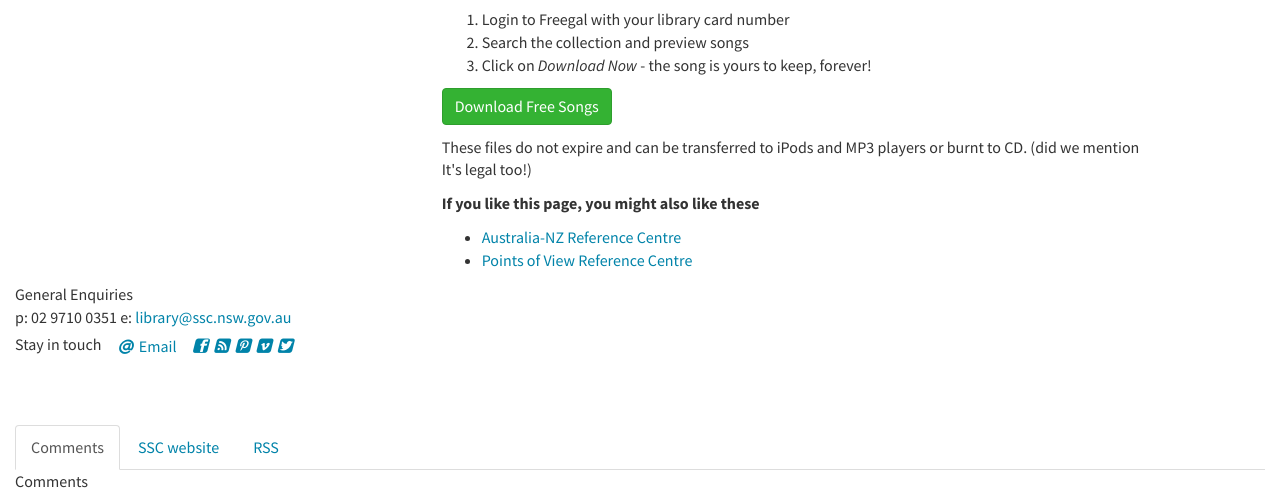
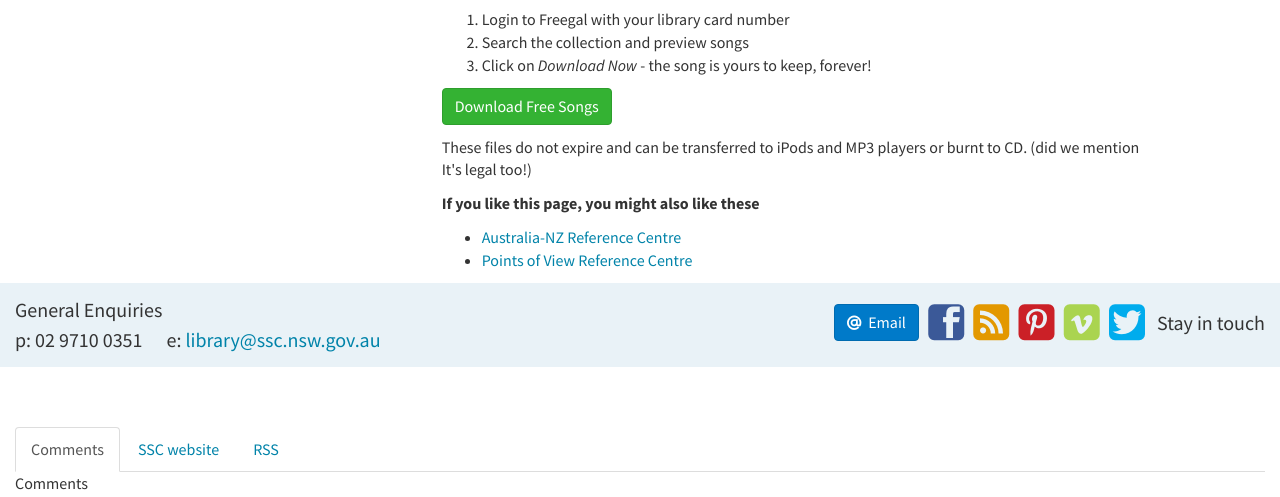
Before and after one commit to boycetrus/Sutherland-Library-Bootstrap-3-, a plain HTML site: page content.html in a window 1280 px wide. Shown: the part 567-1064 px from the top of the page. Drawn offline with nearby package versions, Linux system fonts and the light colour scheme.

Commit message:
fixed contact/social media section

```diff
--- a/content.html
+++ b/content.html
@@ -215,15 +215,15 @@
 
         <section id="social" class="social">
       <div class="container-fluid page-wrap">
-        <div class="row-fluid">
-          <div class="contact span6">
+        <div class="row">
+          <div class="contact col-sm-6">
             General Enquiries<br />
             <span class="phone">p: 02 9710 0351</span>
             <span class="email">e: <a href="mailto:library@ssc.nsw.gov.au">library@ssc.nsw.gov.au</a></span>
           </div>
-          <div class="socmedia-buttons span6">
+          <div class="socmedia-buttons col-sm-6">
             <span class="stay-in-touch">Stay in touch</span>
-            <a class="btn email-btn btn-inverse tool-tip js-ga-tracking" data-ga-category="social-button" data-ga-action="click" data-ga-label="email" href="http://eepurl.com/M09RH" data-toggle="tooltip" data-trigger="hover focus" data-placement="top" title="subscribe to our newletters"><i data-icon="&#xe02a;"></i> Email</a>
+            <a class="btn email-btn btn-info tool-tip js-ga-tracking" data-ga-category="social-button" data-ga-action="click" data-ga-label="email" href="http://eepurl.com/M09RH" data-toggle="tooltip" data-trigger="hover focus" data-placement="top" title="subscribe to our newletters"><i data-icon="&#xe02a;"></i> Email</a>
             <a class="facebook-btn socmedia-btn tool-tip js-ga-tracking" data-ga-category="social-button" data-ga-action="click" data-ga-label="facebook" href="http://facebook.com/sutherlandshirelibraries" data-toggle="tooltip" data-trigger="hover focus" data-placement="top" title="Like us on Facebook"> <i data-icon="&#xe020;"></i></a>
             <a class="rss-btn socmedia-btn tool-tip js-ga-tracking" data-ga-category="social-button" data-ga-action="click" data-ga-label="rss" href="/rss-list.html" data-toggle="tooltip" data-trigger="hover focus" title="view RSS feeds"><i data-icon="&#xe01b;"></i></a>
             <a class="pinterest-btn socmedia-btn tool-tip js-ga-tracking" data-ga-category="social-button" data-ga-action="click" data-ga-label="pinterest" href="http://pinterest.com/suthlib" data-toggle="tooltip" data-trigger="hover focus" title="Follow us on Pinterest"><i data-icon="&#xe014;"></i></a>
@@ -234,6 +234,7 @@
         </div>
       </div><!-- /container -->
     </section><!-- /social -->
+
     <footer>
   <div class="container-fluid page-wrap">
     <div class="ssc-logo hidden-phone"><a href="http://www.sutherlandshire.nsw.gov.au"><img src="img/ssc-logo-reverse.png" alt="Sutherland Shire Council logo" title="Sutherland Shire Council website" /></a></div>
--- a/sass/_components.scss
+++ b/sass/_components.scss
@@ -7,6 +7,6 @@
 @import "components/header";
 //  @import "components/home";
 //  @import "components/hours-alert";
-//  @import "components/social";
+@import "components/social";
 //  @import "components/thumbnail";
 //  @import "components/utilities";
--- a/sass/bootstrap/_normalize.scss
+++ b/sass/bootstrap/_normalize.scss
@@ -117,6 +117,12 @@
 b,
 strong {
   font-weight: bold;
+}
+
+//
+// Use em for italics and reserve i for icons - non semantic inline element
+i {
+  font-style: normal;
 }
 
 //
--- a/sass/components/_social.scss
+++ b/sass/components/_social.scss
@@ -1,19 +1,13 @@
 .social {
   background-color: $powderblue;
-  padding: 12px 0;
-  padding: 0.75rem 0;
+  padding: $padding-base-horizontal 0;
 
   .contact {
-    padding-left: 9px;
-    padding-left: 0.5625rem;
-    margin-bottom: 24px;
-    margin-bottom: 1.5rem;
-    font-size: 1.125em;
-    line-height: 24px;
-    line-height: 1.5rem;
+    margin-bottom: $font-size-large;
+    font-size: $font-size-large;
+    line-height: $line-height-small;
 
     span {
-      display: inline-block;
       padding-right: 1em;
       white-space: nowrap;
       overflow: hidden;
@@ -26,27 +20,27 @@
 
 .socmedia-buttons {
   > a {
-  float: left;
   text-decoration: none;
-  margin-left: 8px;
-  margin-left: 0.5rem;
   }
   .stay-in-touch {
     display: block;
-    padding: 0 9px 9px;
-    font-size: 18px;
+    font-size: $font-size-large;
+    line-height: $line-height-small;
   }
 }
 
 .socmedia-btn {
-  font-size: 36px;
-  font-size: 2.25rem;
+  font-size: 40px; //magic number
+  margin-left: $padding-base-vertical;
 
   [data-icon]:before {
     padding-right: 0;
   }
 }
 
+.email-btn {
+  margin-top: -21px; // magic number
+}
 .facebook-btn {
   color: $facebook-blue;
   &:hover {
@@ -80,40 +74,32 @@
 
 
 
-@media screen and (min-width: 768px) {
+@media screen and (min-width: $screen-sm-min) {
   .social {
-    .btn.socmedia-btn {
-      margin-bottom: 0;
+    .btn.email-btn {
+      margin-left: $padding-base-vertical;
     }
     .contact {
       margin-bottom: 0;
     }
-    .stay-in-touch {
-      text-align: right;
-    }
 
   }
-  .socmedia-buttons > a {
-    float: right;
+  .socmedia-buttons {
+    text-align: right;
+    a {
+    }
   }
 }
 
-@media screen and (min-width: 980px) {
+@media screen and (min-width: $screen-md-min) {
 
   .social {
-    .contact {
-      font-size: 20px;
-      font-size: 1.25rem;
-      line-height: 30px;
-      line-height: 1.875rem;
-    }
     .stay-in-touch {
       display: inline;
-      font-size: 24px;
-      font-size: 1.5rem;
+      font-size: $font-size-large;
+      line-height: $font-size-large*2.75;
       float: right;
-      line-height: 36px;
-      line-height: 2.25rem;
+      margin-left: $padding-base-horizontal;
     }
   }
 }
--- a/sass/components/_utilities.scss
+++ b/sass/components/_utilities.scss
@@ -12,8 +12,6 @@
 h1 { line-height: 52px; line-height: 3.25rem; font-weight: 400; }
 h2 { line-height: 44px; line-height: 2.75rem; font-weight: 400; }
 h3 { line-height: 36px; line-height: 2.25rem; font-weight: 400; }
-
-i { font-style: normal; }
 
 strong { font-weight: $bold; }
 
```
Also changed, not shown: content-starter.html (+5 -4 lines), kit/components/_social.htm (+4 -4 lines), css/style.css.
